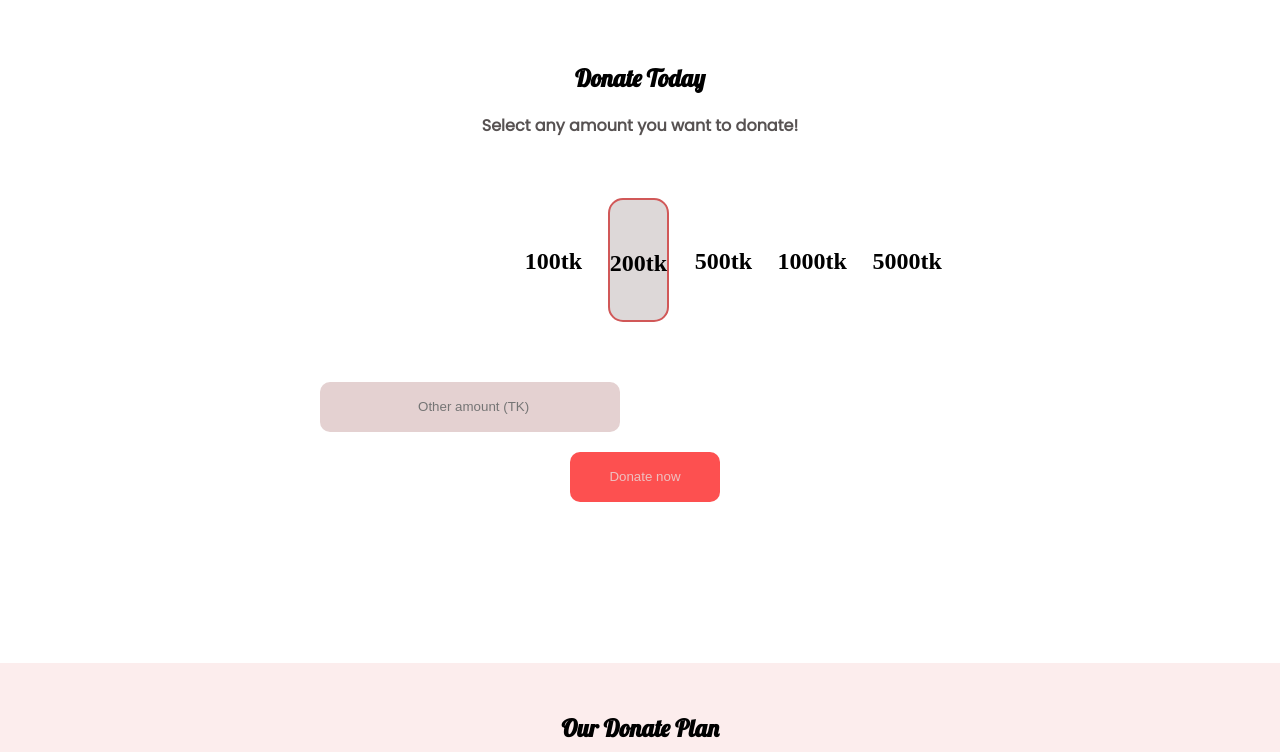
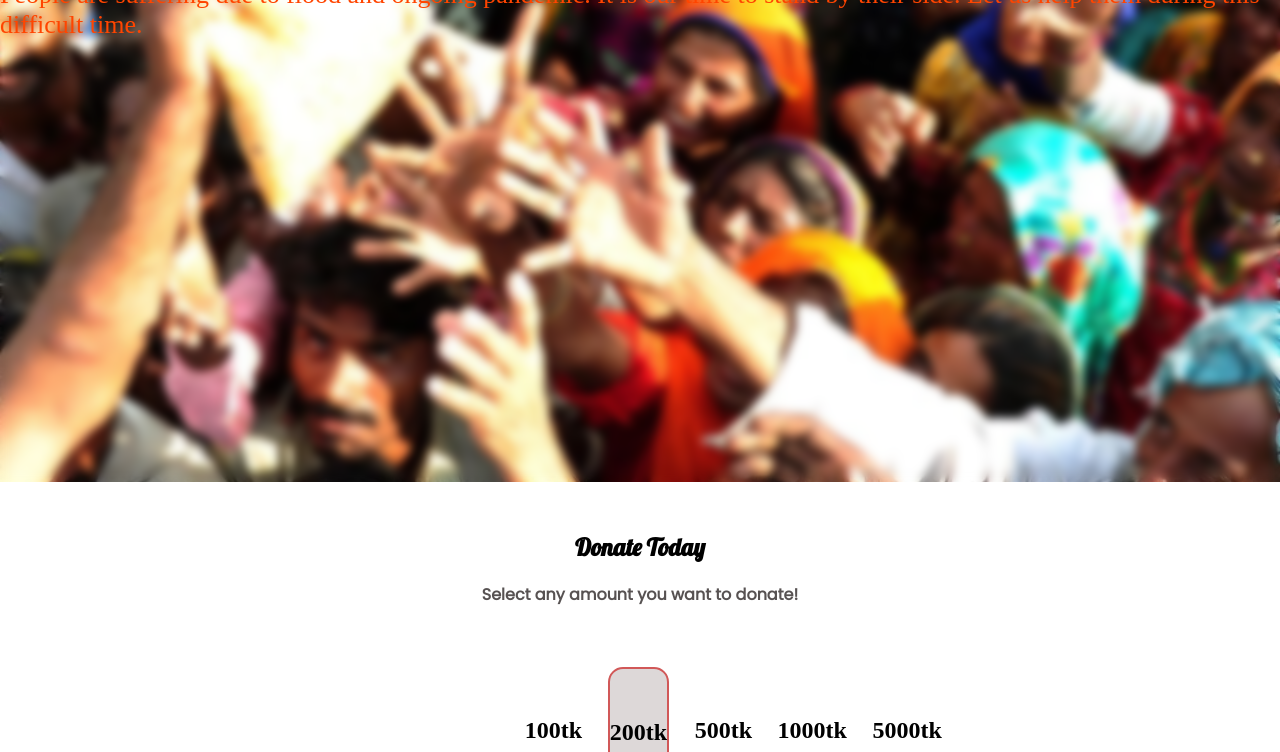
Before and after one commit to mehdi-hassan1/assignment-1-donate, a plain HTML site: page index.html in a window 1280 px wide. Shown: the part 98-850 px from the top of the page. Drawn offline with Linux system fonts and the light colour scheme.

Commit message:
final code

```diff
--- a/index.html
+++ b/index.html
@@ -18,8 +18,8 @@
 
 <body>
     <!--banner-->
-    <section class="banner1">
-        <div class="text">
+    <section class="banner">
+        <div class="overlay">
             <h1>Let’s Help Those Who Are More In Need</h1>
             <p>
                 People are suffering due to flood and ongoing pandemic. It is our time to stand by their side. Let us
@@ -29,7 +29,7 @@
     </section>
 
 
-    <!--Donate-now Start -->
+
 
     <section class="donate-today">
         <div class="d-text">
@@ -55,7 +55,7 @@
         </div>
         <div class="donate-form">
             <form>
-                <input type="number" name="" class="amount" placeholder="      Other amount (TK)" />
+                <input type="number" name="" class="amount" placeholder=" Other amount (TK)" />
                 <input type="submit" value="Donate now" class="Donate-now" />
             </form>
         </div>
@@ -96,7 +96,7 @@
         </div>
     </section>
 
-    <!--Updates Start -->
+
     <section class="update">
         <div class="text">
             <h1>Get Our Updates</h1>
--- a/style.css
+++ b/style.css
@@ -1,14 +1,30 @@
-/* Universal*/
 body {
     margin: 0px;
     padding: 0;
 }
 
-/* Start of banner section*/
+.banner {
+    background-image: url(images/donation0.jpg);
+    background-repeat: no-repeat;
+    background-size: cover;
+    height: 580px;
+    width: 100%;
+    margin-top: -32px;
 
-/* End of banner section*/
 
-/* Start of Donate-now section*/
+
+}
+
+.overlay {
+    width: 100%;
+    height: 100%;
+    font-size: 26px;
+    color: orangered;
+    -webkit-backdrop-filter: blur(100px);
+    backdrop-filter: blur(5px);
+
+}
+
 .donate-today {
     height: 650px;
 }
@@ -75,7 +91,6 @@ body {
 }
 
 
-/*donate-plan*/
 .d-plan {
     background-color: #fceded;
     height: 600px;
@@ -133,7 +148,7 @@ body {
 
 
 
-/* Start of update section*/
+
 .update {
     min-height: 450px;
 }
@@ -186,7 +201,7 @@ body {
 }
 
 
-/* Start of footer section*/
+
 footer {
     justify-content: center;
     height: 175px;
```
